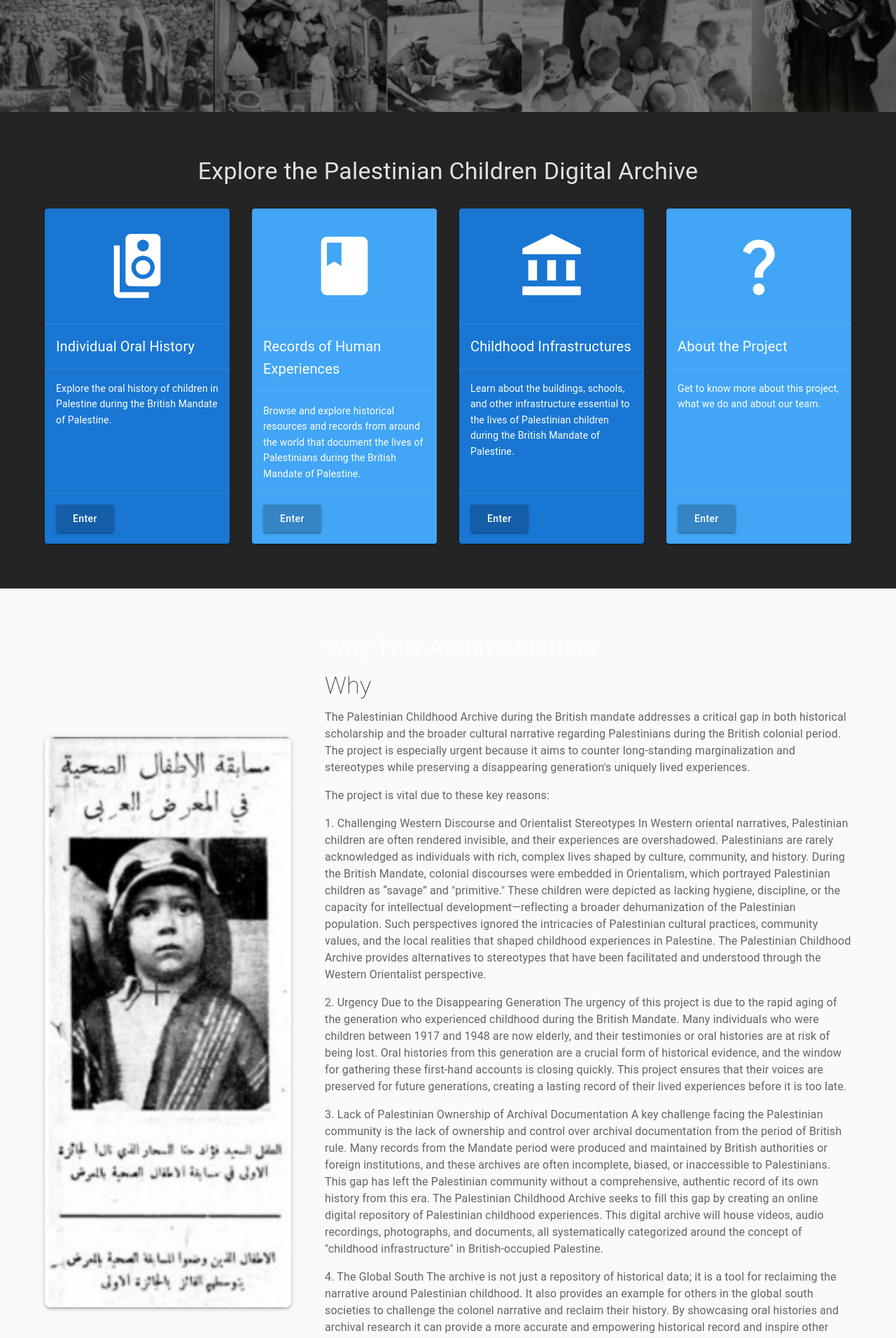
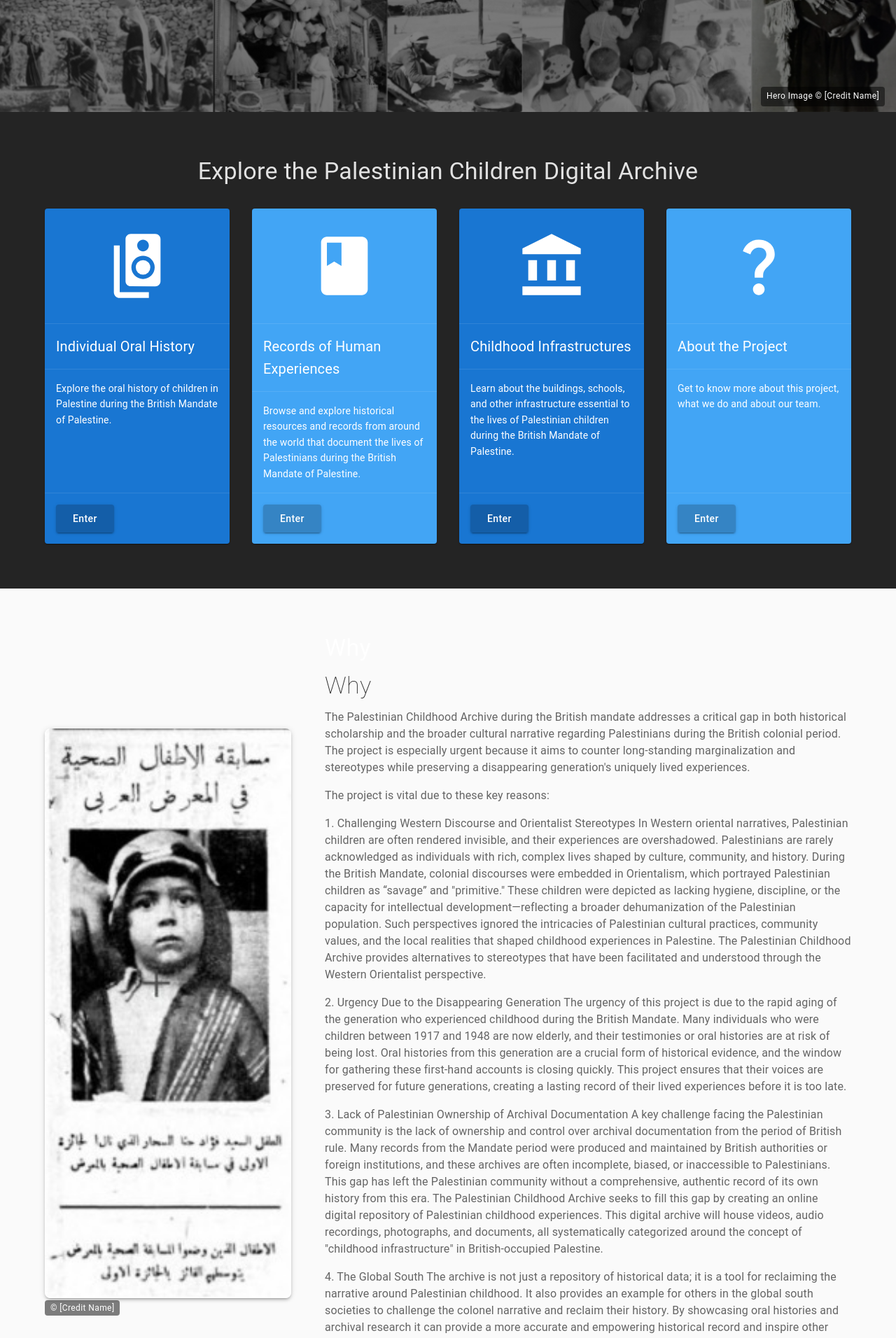
Before and after one commit to Palestinian-Children-Archive/palestinian-children-archive.github.io, a React (Vite) app: page /#/ in a window 1280 px wide. Shown: the part 640-2552 px from the top of the page at 70% size. Built offline with nearby package versions, Linux system fonts and the light colour scheme.

Commit message:
chore: add animation and attribution space

```diff
--- a/package.json
+++ b/package.json
@@ -25,6 +25,7 @@
     "class-variance-authority": "^0.7.0",
     "clsx": "^2.1.1",
     "lucide-react": "^0.454.0",
+    "motion": "^11.11.17",
     "react": "^18.3.1",
     "react-audio-player": "^0.17.0",
     "react-dom": "^18.3.1",
--- a/src/components/ui/Navigation.tsx
+++ b/src/components/ui/Navigation.tsx
@@ -64,11 +64,12 @@ export default function Navigation() {
           <Typography
             component={Link}
             to="/"
-            variant="h6"
+            variant="h4"
             sx={{
               flexGrow: 1,
               textDecoration: "none",
               color: "inherit",
+              fontWeight: "600",
             }}
           >
             Palestinian Children Archive
--- a/src/navigation/screens/Home.tsx
+++ b/src/navigation/screens/Home.tsx
@@ -1,17 +1,25 @@
 import { FC } from "react";
 import { Box, Container, Typography, Button, Grid } from "@mui/material";
 import { useTheme } from "@mui/material/styles";
+import { motion } from "framer-motion";
+
 import { pages } from "../routes";
 import HeroImage from "../../assets/hero-image.png";
 import WhyImage from "../../assets/why.jpg";
 import FeatureCard from "@/components/ui/FeatureCard";
 
+const MotionBox = motion(Box);
+const MotionTypography = motion(Typography);
+const MotionGrid = motion(Grid);
+
 const HeroSection: FC = () => {
-  const theme = useTheme();
-
   return (
-    <Box
+    <MotionBox
+      initial={{ opacity: 0 }}
+      animate={{ opacity: 1 }}
+      transition={{ duration: 1 }}
       sx={{
+        position: "relative",
         backgroundImage: `linear-gradient(rgba(0, 0, 0, 0.5), rgba(0, 0, 0, 0.5)), url(${HeroImage})`,
         backgroundSize: "cover",
         backgroundPosition: "center",
@@ -22,7 +30,10 @@ const HeroSection: FC = () => {
       }}
     >
       <Container maxWidth="md">
-        <Box
+        <MotionBox
+          initial={{ y: 50, opacity: 0 }}
+          animate={{ y: 0, opacity: 1 }}
+          transition={{ delay: 0.5, duration: 0.8 }}
           sx={{
             bgcolor: "rgba(44, 82, 130, 0.95)",
             p: 4,
@@ -39,20 +50,52 @@ const HeroSection: FC = () => {
             of Palestine. Discover their oral, visual, and geographical
             histories.
           </Typography>
-        </Box>
+        </MotionBox>
       </Container>
-    </Box>
+
+      <Typography
+        variant="caption"
+        sx={{
+          position: "absolute",
+          bottom: 8,
+          right: 16,
+          color: "white",
+          backgroundColor: "rgba(0,0,0,0.5)",
+          padding: "4px 8px",
+          borderRadius: 1,
+        }}
+      >
+        Hero Image © [Credit Name]
+      </Typography>
+    </MotionBox>
   );
 };
-
 const FeaturesSection: FC = () => (
   <Container sx={{ py: 8 }}>
-    <Typography variant="h4" gutterBottom sx={{ mb: 4, textAlign: "center" }}>
+    <MotionTypography
+      initial={{ opacity: 0, y: 20 }}
+      whileInView={{ opacity: 1, y: 0 }}
+      transition={{ duration: 0.6 }}
+      viewport={{ once: true }}
+      variant="h4"
+      gutterBottom
+      sx={{ mb: 4, textAlign: "center" }}
+    >
       Explore the Palestinian Children Digital Archive
-    </Typography>
+    </MotionTypography>
     <Grid container spacing={4}>
       {pages.map((feature, index) => (
-        <Grid item xs={12} sm={6} md={3} key={index}>
+        <MotionGrid
+          item
+          xs={12}
+          sm={6}
+          md={3}
+          key={index}
+          initial={{ opacity: 0, y: 30 }}
+          whileInView={{ opacity: 1, y: 0 }}
+          transition={{ delay: index * 0.2, duration: 0.5 }}
+          viewport={{ once: true }}
+        >
           <FeatureCard
             description={feature.description}
             icon={feature.icon}
@@ -60,7 +103,7 @@ const FeaturesSection: FC = () => (
             to={feature.path}
             order={index}
           />
-        </Grid>
+        </MotionGrid>
       ))}
     </Grid>
   </Container>
@@ -70,7 +113,15 @@ const WhySection: FC = () => (
   <Box sx={{ bgcolor: "grey.50", py: 8 }}>
     <Container>
       <Grid container spacing={6} alignItems="center">
-        <Grid item xs={12} md={4}>
+        <MotionGrid
+          item
+          xs={12}
+          md={4}
+          initial={{ opacity: 0, x: -50 }}
+          whileInView={{ opacity: 1, x: 0 }}
+          transition={{ duration: 0.8 }}
+          viewport={{ once: true }}
+        >
           <Box
             component="img"
             src={WhyImage}
@@ -81,10 +132,29 @@ const WhySection: FC = () => (
               boxShadow: 3,
             }}
           />
-        </Grid>
-        <Grid item xs={12} md={8}>
+          <Typography
+            variant="caption"
+            sx={{
+              color: "white",
+              backgroundColor: "rgba(0,0,0,0.5)",
+              padding: "4px 8px",
+              borderRadius: 1,
+            }}
+          >
+            © [Credit Name]
+          </Typography>
+        </MotionGrid>
+        <MotionGrid
+          item
+          xs={12}
+          md={8}
+          initial={{ opacity: 0, x: 50 }}
+          whileInView={{ opacity: 1, x: 0 }}
+          transition={{ duration: 0.8 }}
+          viewport={{ once: true }}
+        >
           <Typography variant="h4" gutterBottom>
-            Why This Archive Matters
+            Why
           </Typography>
           <Typography
             color="textPrimary"
@@ -194,7 +264,7 @@ const WhySection: FC = () => (
           <Button variant="contained" size="large" sx={{ mt: 3 }}>
             View Project Documentation
           </Button>
-        </Grid>
+        </MotionGrid>
       </Grid>
     </Container>
   </Box>
```
Also changed, not shown: 1 other file (tests, documents, lock files or other folders).
